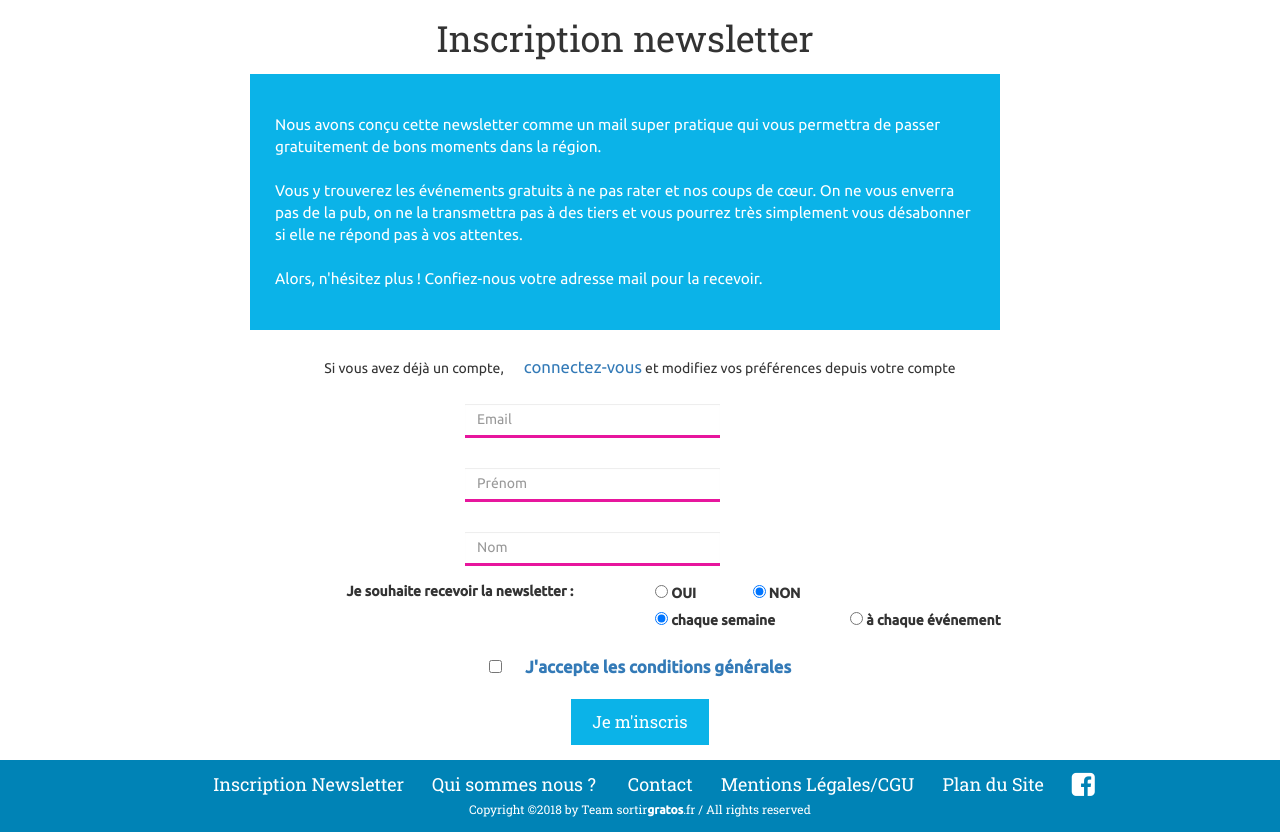
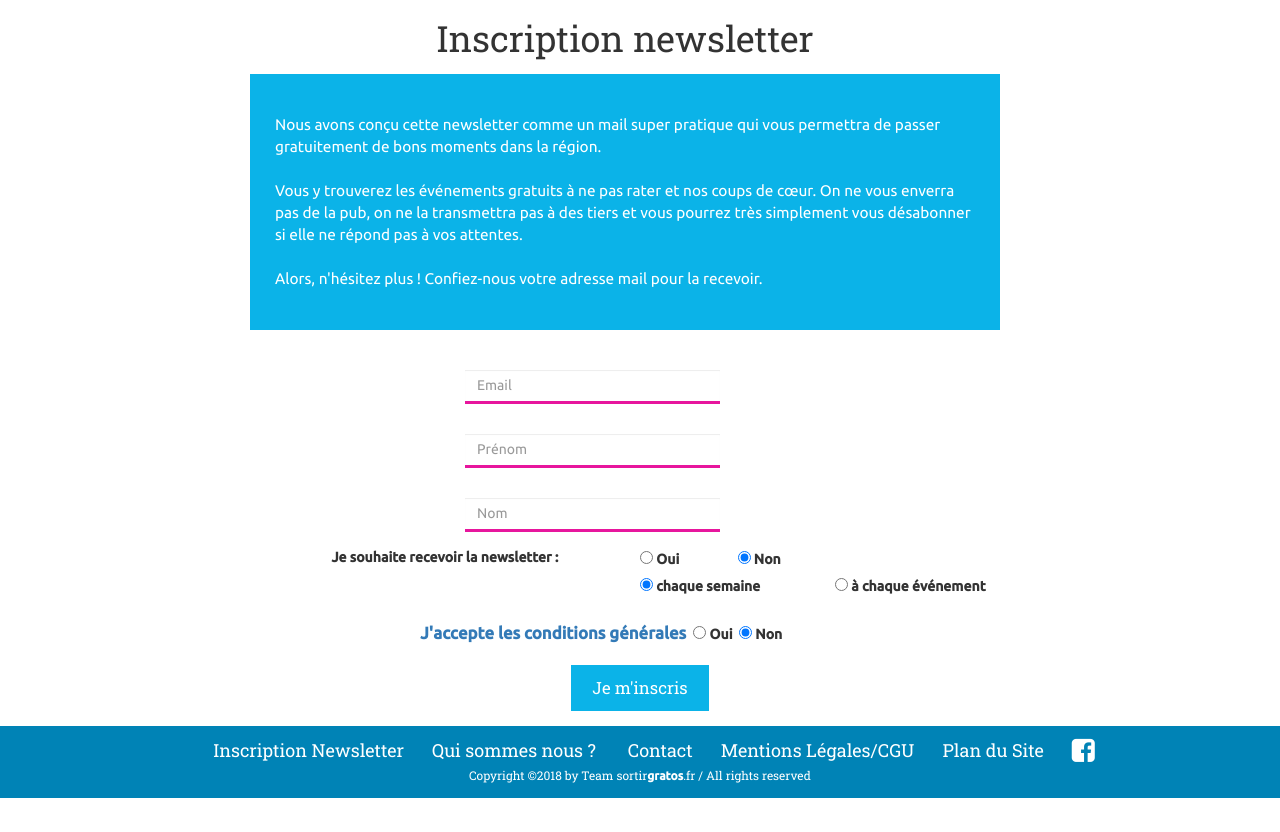
Before and after one commit to vcoquinot/sortir, a PHP site: page /inscription-newsletter.php in a window 1280 px wide. Shown: the part 94-926 px from the top of the page. After the commit the page ends 892 px from the top, so only its background shows below. Run offline with PHP 8.4, Linux system fonts and the light colour scheme; some libraries are stand-ins or nearby versions.

Commit message:
Marc
Je te maudis…   :-)
debut formulaire opérationnel sur inscription newsletter

```diff
--- a/inscription-newsletter.php
+++ b/inscription-newsletter.php
@@ -41,36 +41,40 @@
             <!-- Fin Présentation -->
         </div>
     </section>
-            <!-- Formulaire -->
+
+<!-- Formulaire -->
+  <form action="traitement_newsletter.php" target="_blank" method="POST">
+
     <section id="formulaire-newsletter" class="container">
-        <div class="row text-center">
-            <p>Si vous avez déjà un compte,<a href="connexion.php">connectez-vous</a> et modifiez vos préférences depuis votre compte</p>
-        </div>
-        <form>
             <div class="form-group col-md-offset-4 col-md-3">
-                <input type="email" class="form-control" placeholder="Email">
+                <input type="email"  name="Email" class="form-control" placeholder="Email">
             </div>
             <div class="form-group col-md-offset-4 col-md-3">
-                <input type="text" class="form-control" placeholder="Prénom">
+                <input type="text" name="Prénom" class="form-control" placeholder="Prénom">
             </div>
             <div class="form-group col-md-offset-4 col-md-3">
-                <input type="text" class="form-control" placeholder="Nom">
+                <input type="text"  name="Nom" class="form-control" placeholder="Nom">
             </div>
+    </section>
 
-            <!-- Inscription newsletter -->
-            <?php include ("newsletter.php");?>
 
-        </form>
-    </section>
+
+    <!-- Inscription newsletter -->
+    <?php include ("newsletter.php");?>
 
 
   <!-- Acceptation CGU -->
   <section id="CGU" class="container">
       <div class="label-group row">
-          <label class="custom-control custom-checkbox col-md-offset-4 col-md-4 text-center">
-              <input name="CGU" type="checkbox" class="custom-control-input" value="accepte">
+          <label class="custom-control custom-checkbox col-md-offset-3 col-md-5 text-center">
+              <a href="mentions-legales.php" target="_blank"><span class="custom-control-description">J'accepte les conditions générales&nbsp;</span></a>
+              <input name="CGU" type="radio" class="custom-control-input" value="accepte">
               <span class="custom-control-indicator"></span>
-              <a href="mentions-legales.php"><span class="custom-control-description">J'accepte les conditions générales</span></a>
+              <span class="custom-control-description">Oui&nbsp;</span>
+
+              <input name="CGU" type="radio" class="custom-control-input" value="accepte pas" checked>
+              <span class="custom-control-indicator"></span>
+              <span class="custom-control-description">Non</span>
           </label>
       </div>
   </section>
@@ -79,8 +83,11 @@
   <section id="bouton-creer-compte" class="container">
       <div class="row text-center">
           <button type="submit" class="btn btn-ligh bt_bleu">Je m'inscris</button>
+
       </div>
   </section>
+  </form>
+
 
 
   <!-- Footer -->
--- a/newsletter.php
+++ b/newsletter.php
@@ -3,34 +3,30 @@
 <section id="newsletter" class="container">
     <div class="label-group row">
     <span class="custom-control-description col-md-offset-2 col-md-4 row text-center"><strong>Je souhaite recevoir la newsletter&nbsp;:</strong></span>
-    <form>
         <label class="custom-control custom-radio col-md-1 text-left">
-            <input name="radio" type="radio" class="custom-control-input" value="oui">
+            <input name="newsletter" type="radio" class="custom-control-input" value="oui">
             <span class="custom-control-indicator"></span>
-            <span class="custom-control-description">OUI</span>
+            <span class="custom-control-description">Oui</span>
         </label>
         <label class="custom-control custom-radio col-md-1 text-left">
-            <input name="radio" type="radio" class="custom-control-input" value="non" checked>
+            <input name="newsletter" type="radio" class="custom-control-input" value="non" checked>
             <span class="custom-control-indicator"></span>
-            <span class="custom-control-description">NON</span>
+            <span class="custom-control-description">Non</span>
         </label>
-        </form>
     </div>
 
 <!-- Périodicité  newsletter -->
     <div class="label-group row">
     <span class="custom-control-description col-md-offset-2 col-md-4 row text-center"><strong></strong></span>
-    <form>
         <label class="custom-control custom-radio col-md-2 text-left">
-            <input name="radio" type="radio" class="custom-control-input" value="semaine" checked>
+            <input name="periodicite" type="radio" class="custom-control-input" value="semaine" checked>
             <span class="custom-control-indicator"></span>
             <span class="custom-control-description">chaque semaine</span>
         </label>
         <label class="custom-control custom-radio col-md-3 text-left">
-            <input name="radio" type="radio" class="custom-control-input" value="événement">
+            <input name="periodicite" type="radio" class="custom-control-input" value="événement">
             <span class="custom-control-indicator"></span>
             <span class="custom-control-description ">à chaque événement</span>
         </label>
-    </form>
     </div>
 </section>
```
Also changed, not shown: traitement_newsletter.php (added, +23 -0 lines).
